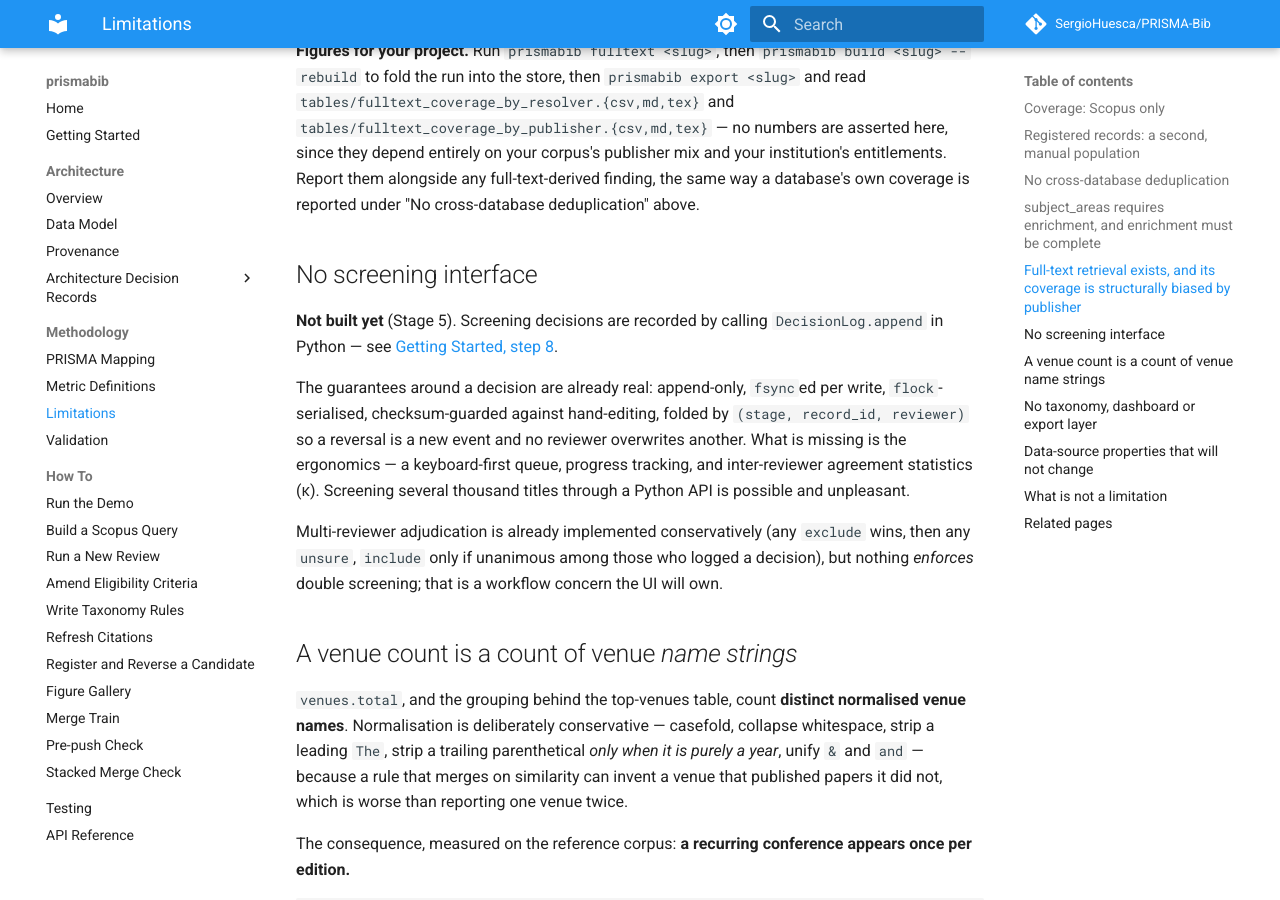
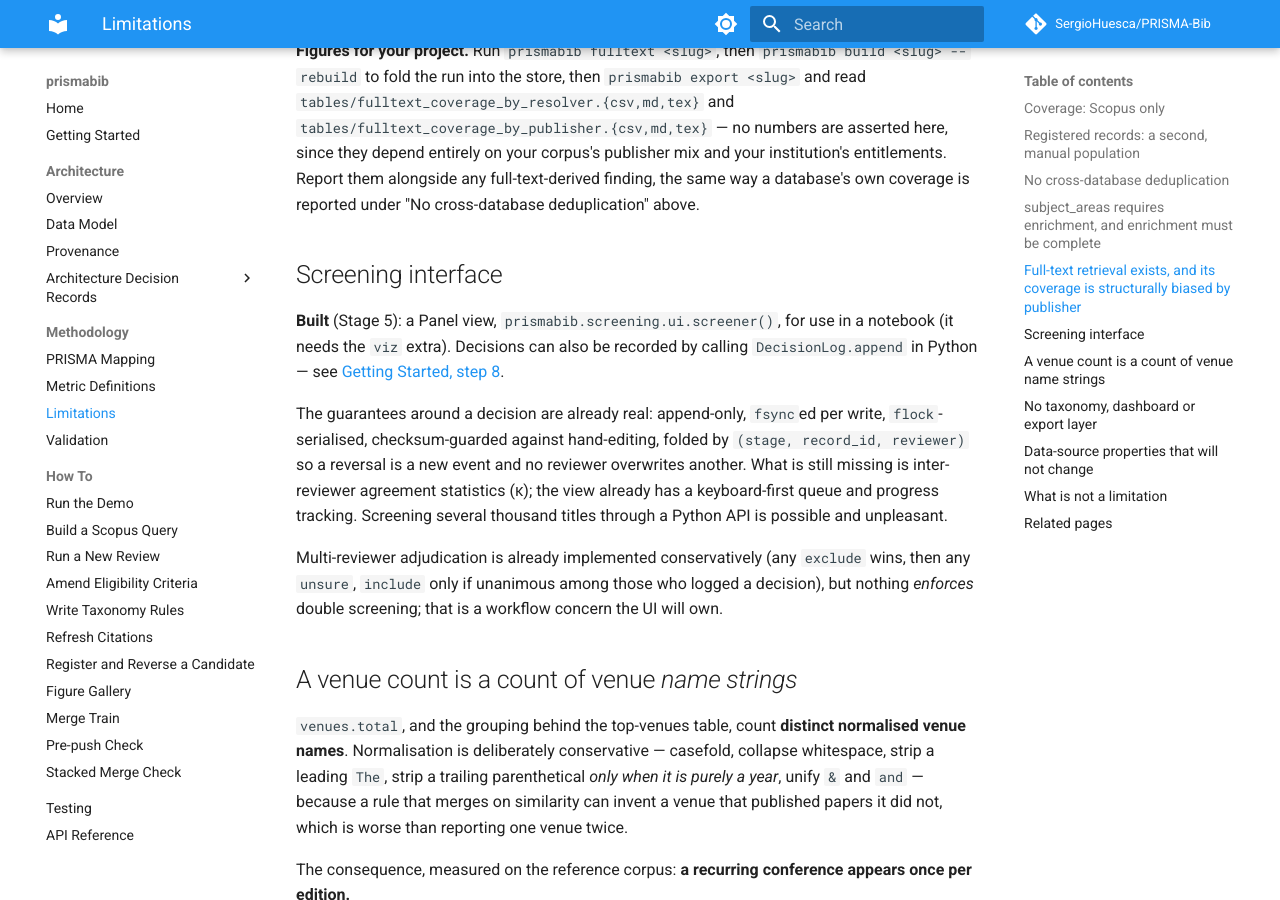
Before and after one commit to SergioHuesca/PRISMA-Bib, an MkDocs documentation site: the page built from docs/methodology/limitations.md, in a window 1280 px wide and 900 px high, scrolled down 5240 px. Built offline with MkDocs 1.6.1 and Material for MkDocs 9.7.7, drawn with Linux system fonts in a browser that asks for light colours; comment, search, counter and statistics services are not loaded.

Commit message:
docs: correct stale status text (README, getting-started, limitations, build-a-query)
Co-Authored-By: Claude Sonnet 5.5 <noreply@anthropic.com>
Claude-Session: https://claude.ai/code/session_01QjNadz7h2UAZ2C2xhuaY8z

```diff
--- a/docs/methodology/limitations.md
+++ b/docs/methodology/limitations.md
@@ -217,18 +217,19 @@ they depend entirely on your corpus's publisher mix and your institution's entit
 Report them alongside any full-text-derived finding, the same way a database's own coverage
 is reported under "No cross-database deduplication" above.
 
-## No screening interface
+## Screening interface
 
-**Not built yet** (Stage 5). Screening decisions are recorded by calling
+**Built** (Stage 5): a Panel view, `prismabib.screening.ui.screener()`, for use in a
+notebook (it needs the `viz` extra). Decisions can also be recorded by calling
 `DecisionLog.append` in Python — see
 [Getting Started, step 8](../getting-started.md#8-record-your-first-screening-decision).
 
 The guarantees around a decision are already real: append-only, `fsync`ed per write,
 `flock`-serialised, checksum-guarded against hand-editing, folded by
 `(stage, record_id, reviewer)` so a reversal is a new event and no reviewer overwrites
-another. What is missing is the ergonomics — a keyboard-first queue, progress tracking, and
-inter-reviewer agreement statistics (κ). Screening several thousand titles through a Python
-API is possible and unpleasant.
+another. What is still missing is inter-reviewer agreement statistics (κ); the view already has a
+keyboard-first queue and progress tracking. Screening several thousand titles through a
+Python API is possible and unpleasant.
 
 Multi-reviewer adjudication is already implemented conservatively (any `exclude` wins, then
 any `unsure`, `include` only if unanimous among those who logged a decision), but nothing
```
Also changed, not shown: README.md (+7 -6 lines), docs/getting-started.md (+4 -3 lines), docs/how-to/build-a-query.md (+1 -1 lines).
